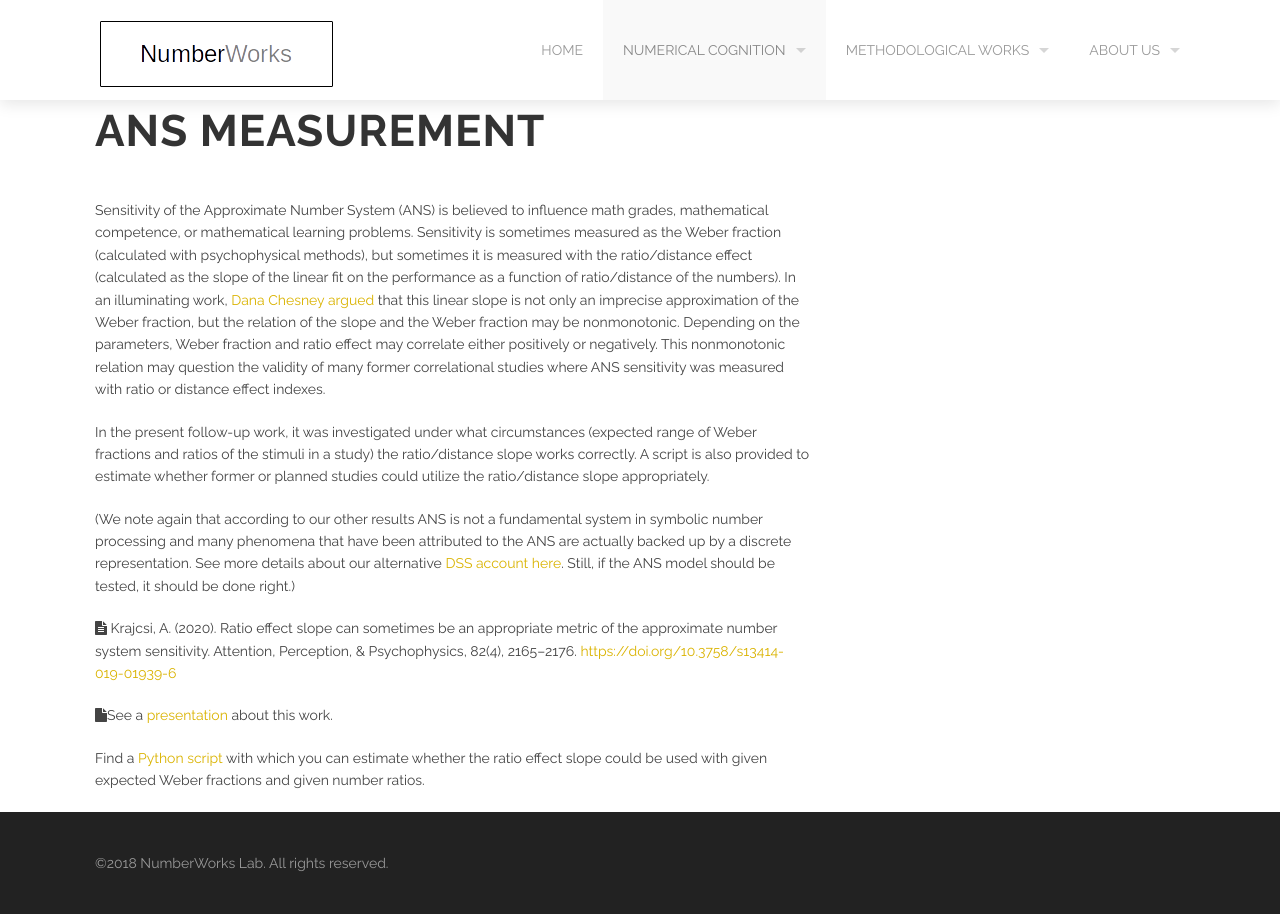
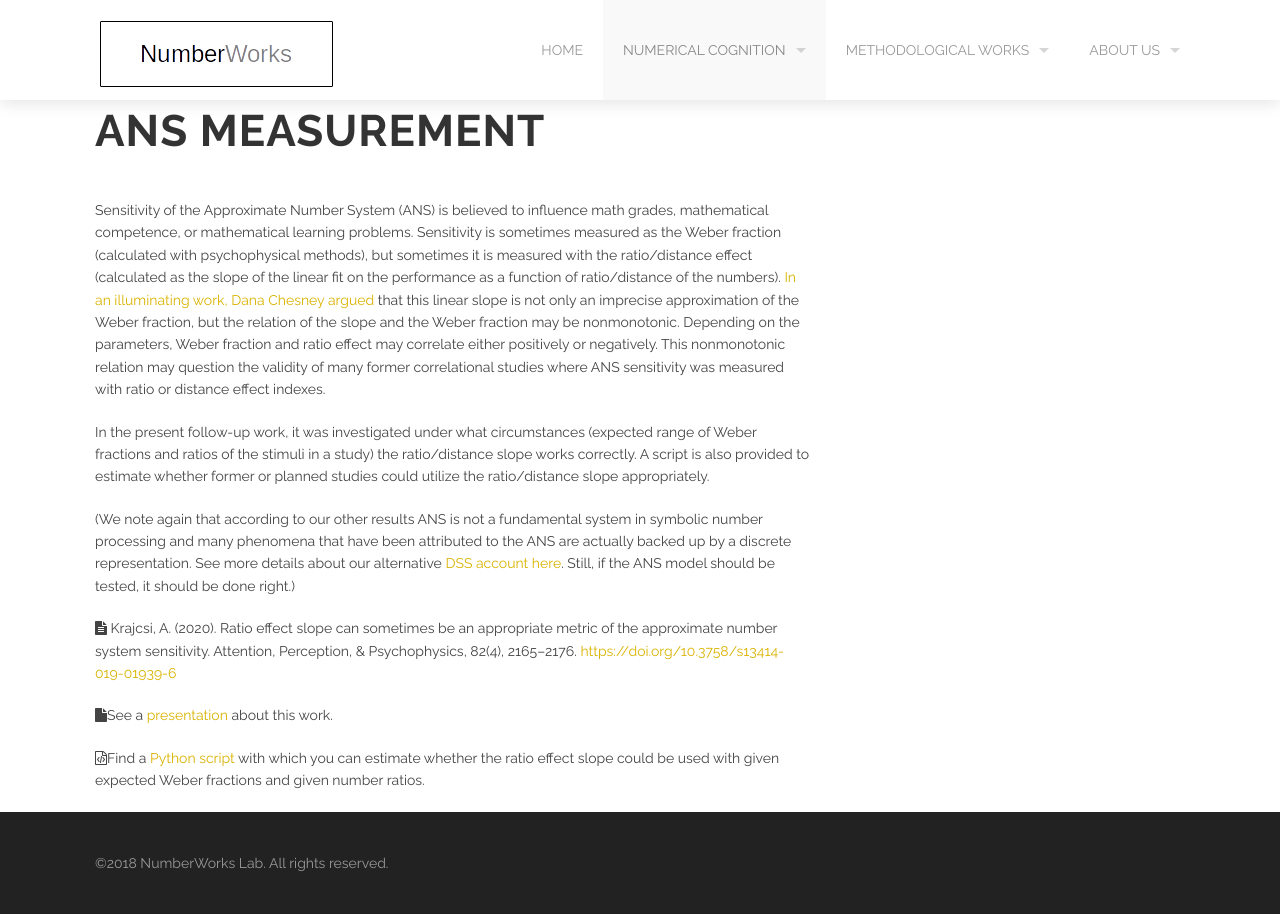
Before and after one commit to theNumberWorks/numberworks_website, a Jekyll site: the page built from ans_measurement.md, in a window 1280 px wide. Built offline with Jekyll 4.4.1, drawn with Linux system fonts in a browser that asks for light colours; part of the change alters nothing that is shown.

Commit message:
update nav

```diff
--- a/_data/nav.yml
+++ b/_data/nav.yml
@@ -11,6 +11,8 @@
       path: numerical_cognition.html#workshop
     - name: Numerical cogniton methods database
       path: numerical_cognition.html#database
+    - name: Measuring the Approximate Number System
+      path: ans_measurement.html
     - name: Can preschoolers understand zero?
       path: zero_in_preschoolers.html
     - name: The Give a number task revisited
--- a/ans_measurement.md
+++ b/ans_measurement.md
@@ -4,15 +4,15 @@ title: ANS measurement
 section_id: numerical_cognition
 ---
 
-Sensitivity of the Approximate Number System (ANS) is believed to influence math grades, mathematical competence, or mathematical learning problems. Sensitivity is sometimes measured as the Weber fraction (calculated with psychophysical methods), but sometimes it is measured with the ratio/distance effect (calculated as the slope of the linear fit on the performance as a function of ratio/distance of the numbers). In an illuminating work, [Dana Chesney argued](https://doi.org/10.3758/s13414-018-1515-x) that this linear slope is not only an imprecise approximation of the Weber fraction, but the relation of the slope and the Weber fraction may be nonmonotonic. Depending on the parameters, Weber fraction and ratio effect may correlate either positively or negatively. This nonmonotonic relation may question the validity of many former correlational studies where ANS sensitivity was measured with ratio or distance effect indexes.
+Sensitivity of the Approximate Number System (ANS) is believed to influence math grades, mathematical competence, or mathematical learning problems. Sensitivity is sometimes measured as the Weber fraction (calculated with psychophysical methods), but sometimes it is measured with the ratio/distance effect (calculated as the slope of the linear fit on the performance as a function of ratio/distance of the numbers). [In an illuminating work, Dana Chesney argued](https://doi.org/10.3758/s13414-018-1515-x) that this linear slope is not only an imprecise approximation of the Weber fraction, but the relation of the slope and the Weber fraction may be nonmonotonic. Depending on the parameters, Weber fraction and ratio effect may correlate either positively or negatively. This nonmonotonic relation may question the validity of many former correlational studies where ANS sensitivity was measured with ratio or distance effect indexes.
 
 In the present follow-up work, it was investigated under what circumstances (expected range of Weber fractions and ratios of the stimuli in a study) the ratio/distance slope works correctly. A script is also provided to estimate whether former or planned studies could utilize the ratio/distance slope appropriately.
 
-(We note again that according to our other results ANS is not a fundamental system in symbolic number processing and many phenomena that have been attributed to the ANS are actually backed up by a discrete representation. See more details about our alternative [DSS account here](https://www.thenumberworks.org/discrete_semantic_system.html). Still, if the ANS model should be tested, it should be done right.)
+(We note again that according to our other results ANS is not a fundamental system in symbolic number processing and many phenomena that have been attributed to the ANS are actually backed up by a discrete representation. See more details about our alternative [DSS account here](discrete_semantic_system.html). Still, if the ANS model should be tested, it should be done right.)
 
 <i class='fa fa-file-text'></i> Krajcsi, A. (2020). Ratio effect slope can sometimes be an appropriate metric of the approximate number system sensitivity. Attention, Perception, & Psychophysics, 82(4), 2165–2176. [https://doi.org/10.3758/s13414-019-01939-6](https://doi.org/10.3758/s13414-019-01939-6)
 
 
 <i class='fa fa-file'></i>See a [presentation](https://docs.google.com/presentation/d/1py_2GnU3-NaamvxgRCGlsZjWGP4q5CtH5vyUNoJpgQQ/edit?usp=sharing) about this work.
 
-<i class='fa fa-file-code'></i>Find a [Python script](https://osf.io/69qnk/) with which you can estimate whether the ratio effect slope could be used with given expected Weber fractions and given number ratios.
+<i class='fa fa-file-code-o'></i>Find a [Python script](https://osf.io/69qnk/) with which you can estimate whether the ratio effect slope could be used with given expected Weber fractions and given number ratios.
```
Also changed, not shown: numerical_cognition.md (+0 -1 lines).
